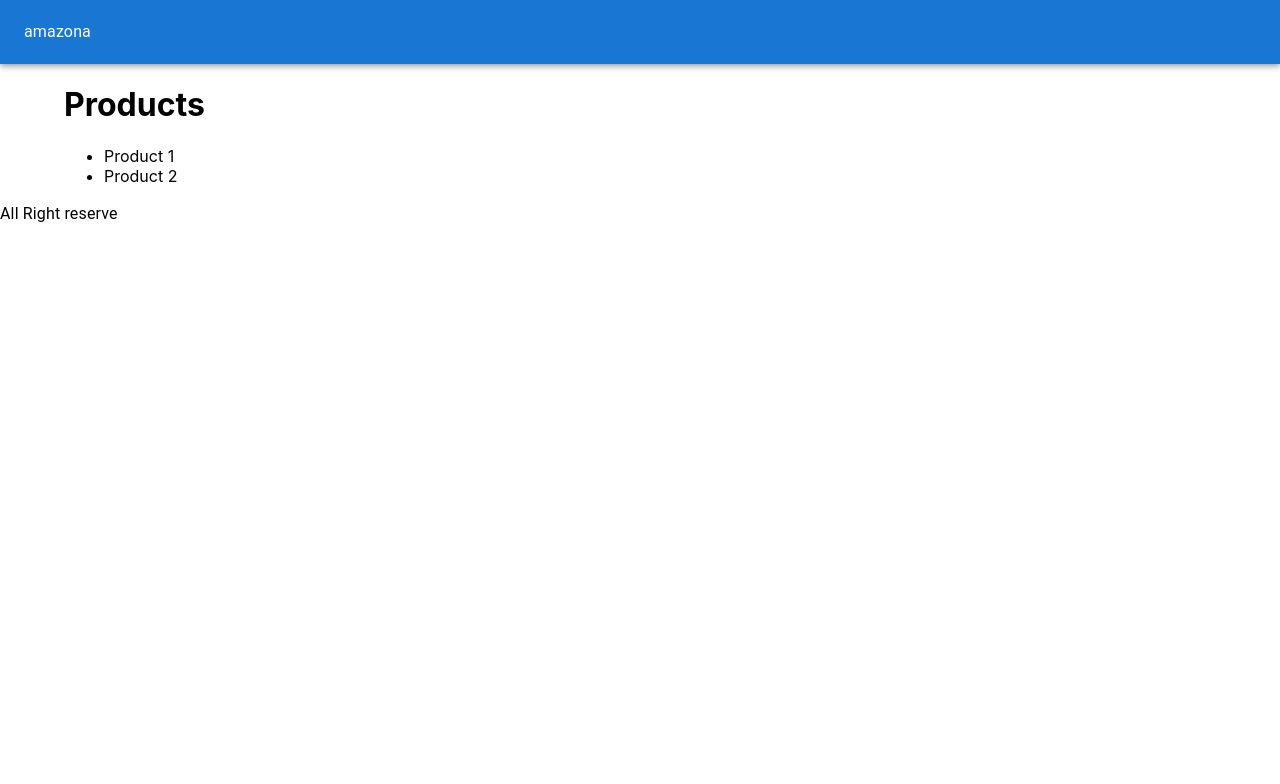
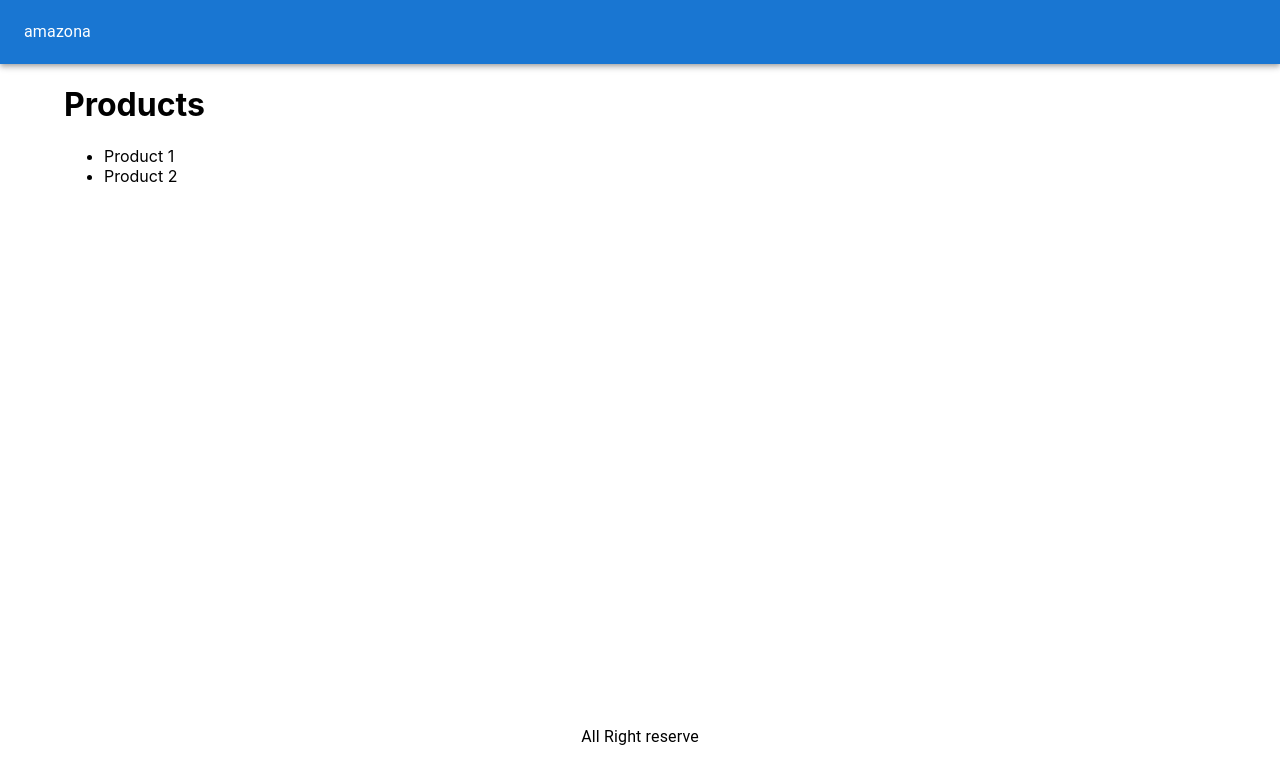
Before and after one commit to pawutj/next-ecom, a Next.js app: page / in a window 1280 px wide. Shown: the top 784 px of the page. Built offline with nearby package versions, Linux system fonts and the light colour scheme.

Commit message:
Add document

```diff
--- a/components/Layout.js
+++ b/components/Layout.js
@@ -3,18 +3,19 @@
 import { AppBar, Toolbar, Typography, Container } from "@mui/material";
 import useStyles from "../utils/styles";
 const Layout = ({ children }) => {
+  const classes = useStyles();
   return (
     <div>
       <Head>
         <title>Next Amazona</title>
       </Head>
-      <AppBar position="static">
+      <AppBar position="static" className={classes.navbar}>
         <Toolbar>
           <Typography>amazona</Typography>
         </Toolbar>
       </AppBar>
-      <Container>{children}</Container>
-      <footer>
+      <Container className={classes.main}>{children}</Container>
+      <footer className={classes.footer}>
         <Typography>All Right reserve</Typography>
       </footer>
     </div>
--- /dev/null
+++ b/pages/_document.js
@@ -0,0 +1,35 @@
+import { ServerStyleSheets } from "@material-ui/core/styles";
+import Document, { Head, Html, Main, NextScript } from "next/document";
+
+export default class MyDocument extends Document {
+  render() {
+    return (
+      <Html lang="en">
+        <Head></Head>
+        <body>
+          <Main />
+          <NextScript />
+        </body>
+      </Html>
+    );
+  }
+}
+
+MyDocument.getInitialProps = async (ctx) => {
+  const sheets = new ServerStyleSheets();
+  const originalRenderPage = ctx.renderPage;
+  ctx.renderPage = () => {
+    return originalRenderPage({
+      enhanceApp: (App) => (props) => sheets.collect(<App {...props} />),
+    });
+  };
+  const initialProps = await Document.getInitialProps(ctx);
+
+  return {
+    ...initialProps,
+    styles: [
+      ...React.Children.toArray(initialProps.styles),
+      sheets.getStyleElement(),
+    ],
+  };
+};
--- a/pages/index.js
+++ b/pages/index.js
@@ -2,7 +2,14 @@
 import Image from "next/image";
 import styles from "../styles/Home.module.css";
 import Layout from "../components/Layout";
+import { useEffect } from "react";
 export default function Home() {
+  useEffect(() => {
+    const jssStyles = document.querySelector("#jss-server-side");
+    if (jssStyles) {
+      jssStyles.parentElement.removeChild(jssStyles);
+    }
+  }, []);
   return (
     <Layout>
       <div>
--- a/utils/styles.js
+++ b/utils/styles.js
@@ -8,6 +8,13 @@
       marginLeft: 10,
     },
   },
+  main: {
+    minHeight: "80vh",
+  },
+
+  footer: {
+    textAlign: "center",
+  },
 });
 
 export default useStyles;
```
